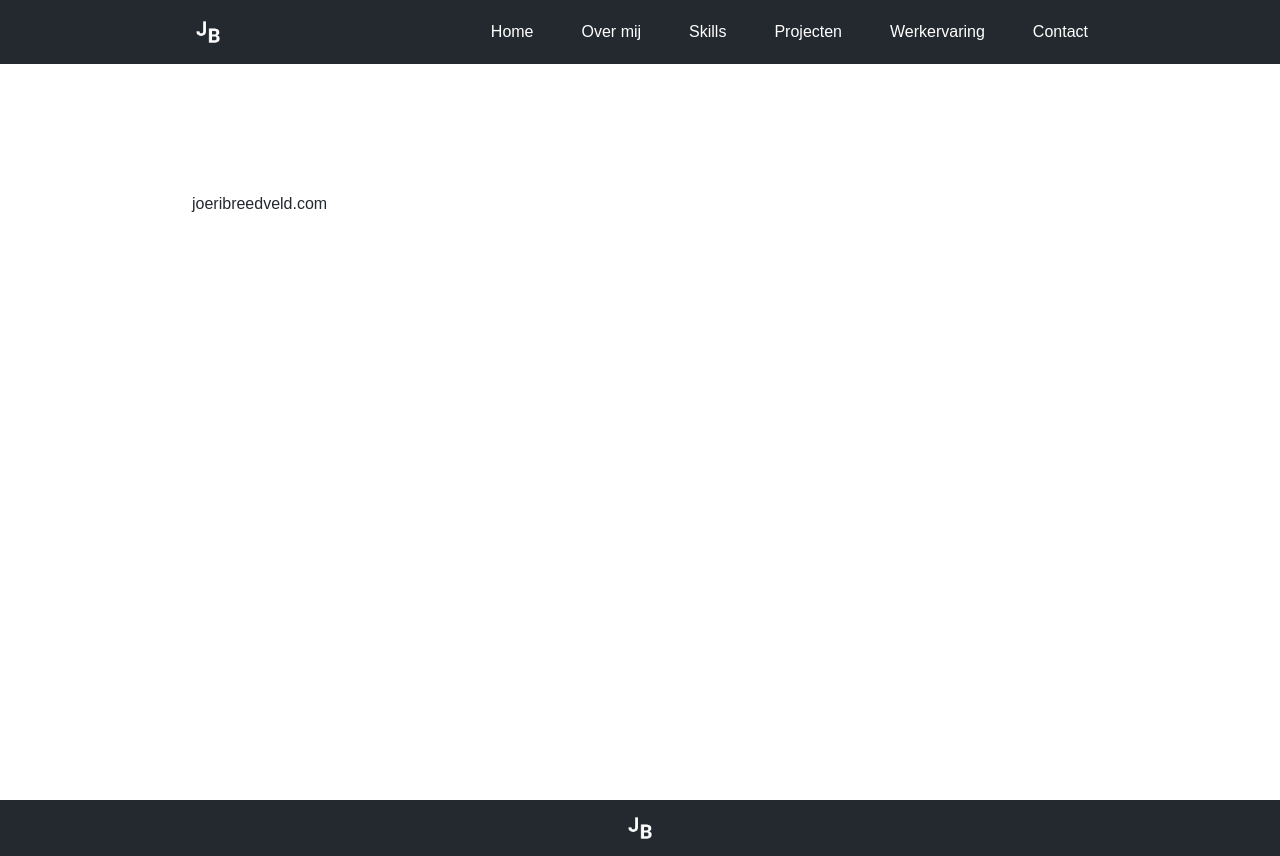
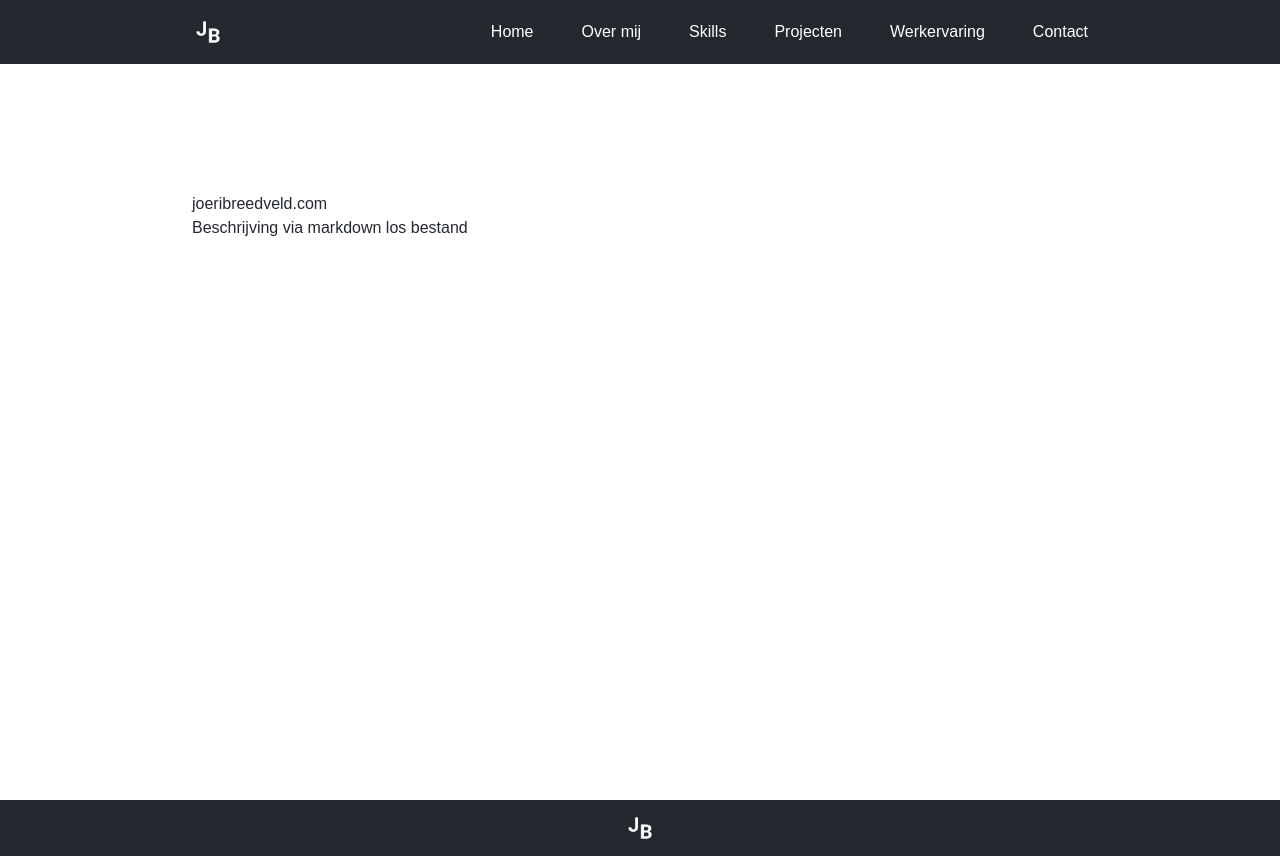
Before and after one commit to joeribreedveld/portfolio-website-v4, a Next.js app: page /projects/joeribreedveld in a window 1280 px wide. Built offline with nearby package versions, Linux system fonts and the light colour scheme.

Commit message:
feat(projects): add projects links with dynamic page

```diff
--- a/categories/Projects.tsx
+++ b/categories/Projects.tsx
@@ -10,7 +10,7 @@ function Projects() {
 					<img src={project.img} alt='Project image' className='object-cover h-48 w-full rounded-lg mb-4 shadow-lg' />
 					<h3 className='text-xl font-bold mb-4'>{project.title}</h3>
 					<p className='mb-4'>{project.intro}</p>
-					<a href='#' className='text-primary underline hover:text-secondary'>
+					<a href={"https://joeribreedveld.com/projects/" + project.slug} className='text-primary underline hover:text-secondary'>
 						Meer informatie
 					</a>
 				</li>
--- a/pages/projects/[slug].tsx
+++ b/pages/projects/[slug].tsx
@@ -10,6 +10,7 @@ const Project: NextPage = ({ project }: any) => {
 		<>
 			<div className='bg-white min-h-[100vh] page-padding-x page-padding-y'>
 				<p>{project.title}</p>
+				<p>{project.description}</p>
 			</div>
 		</>
 	)
```
